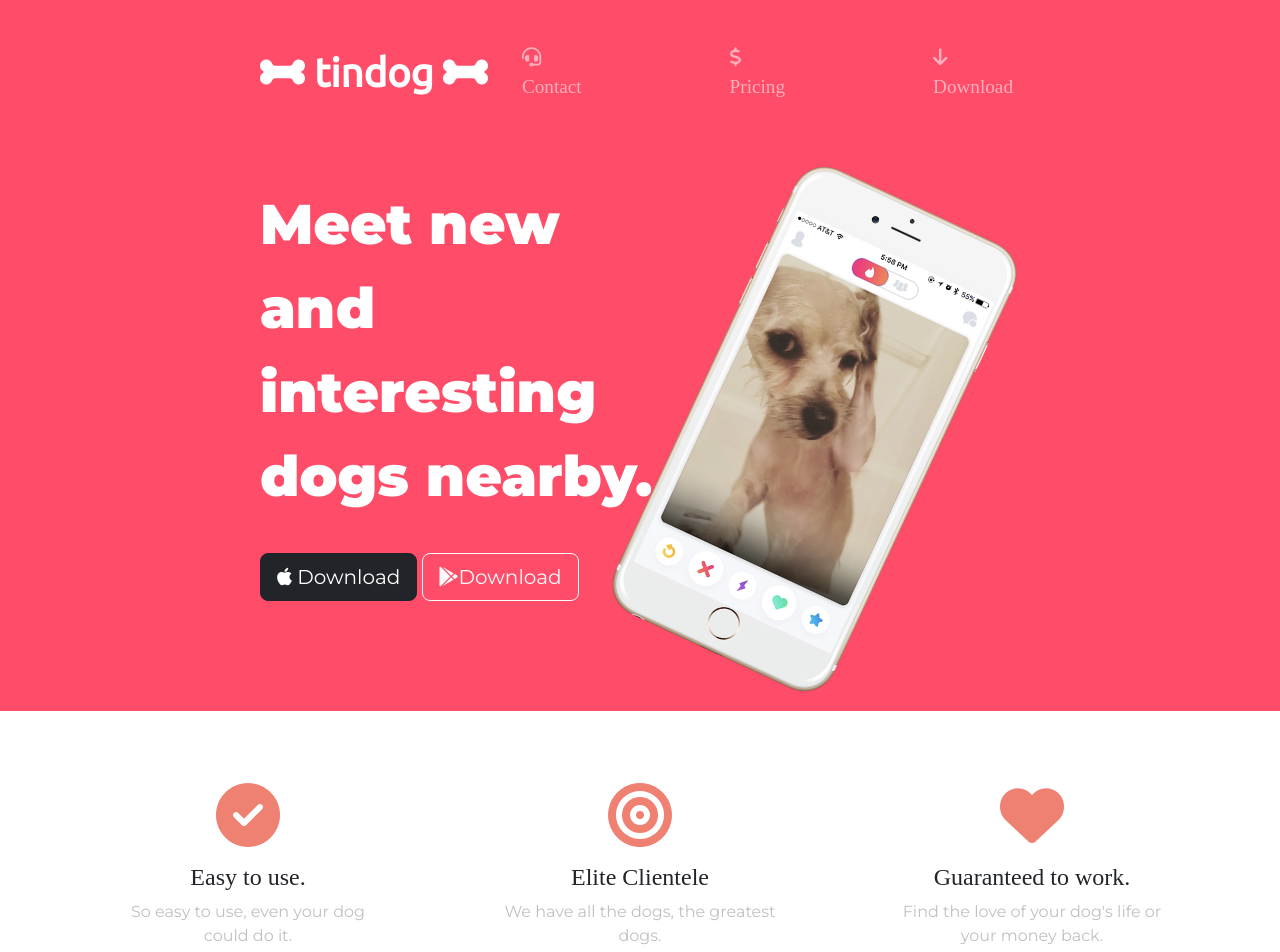
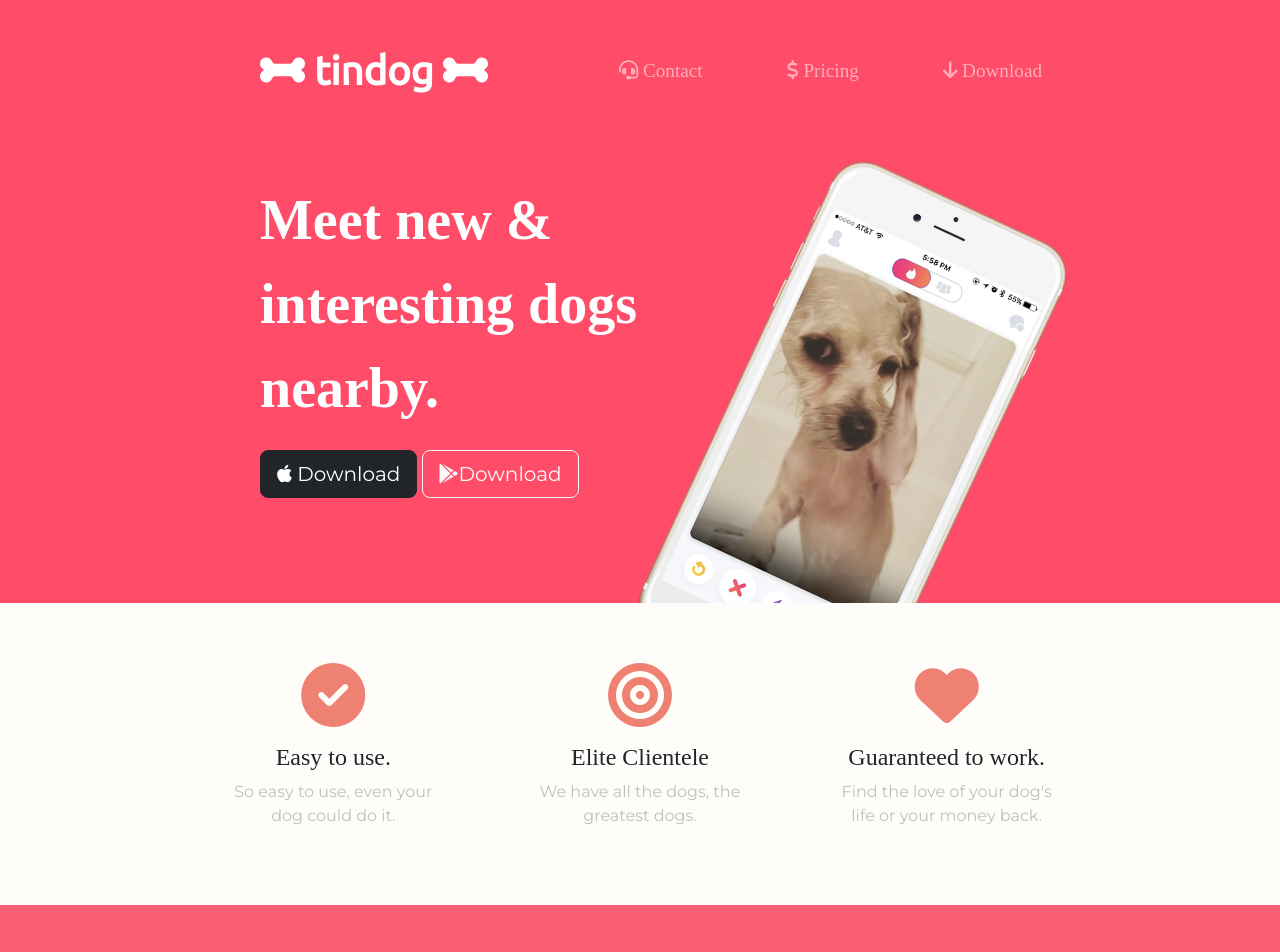
Before and after one commit to pankaj-kb/TinDog, a plain HTML site: page index.html in a window 1280 px wide. Shown: the top 952 px of the page. Drawn offline with nearby package versions, Linux system fonts and the light colour scheme.

Commit message:
minor changes

```diff
--- a/css/styles.css
+++ b/css/styles.css
@@ -8,12 +8,13 @@ body {
     padding-left: 5rem;
 }
 
-.download-buttons {
-    padding-top: 1.7rem;
+.container-fluid {
+    padding: 3% 15% 7%;
 }
 
 h1 {
-    font-family: 'Montserrat', sans-serif;
+    /* font-family: 'Montserrat', sans-serif; */
+    font-family: "Montserrat-Black";
     font-size: 3.5rem;
     line-height: 1.5;
     font-weight: 900;
@@ -35,10 +36,6 @@ p {
     color: #8f8f8f8f;
 }
 
-.container-fluid {
-    padding: 3% 15%;
-}
-
 /* Navigation Bar */
 .navbar {
     padding: 0 0 4.5rem;
@@ -51,8 +48,8 @@ p {
 }
 
 .nav-item {
-    padding: 0 10px;
-    margin-right: 7rem;
+    padding: 0 18px;
+    margin-right: 2rem;
 }
 
 .nav-link {
@@ -60,20 +57,29 @@ p {
     font-family: "Montserrat-Light";
 }
 
+.download-buttons {
+    margin: 5% 3% 5% 0;
+}
+
+
 .title-image {
     width: 60%;
     transform: rotate(25deg);
+    position: absolute;
+    right: 30%
 }
 
 /* features-section */
 
 #features {
-    padding: 1% 5%;
+    padding: 1.5% 15%;
+    background-color: #FFFDF9;
+    position: relative;
 }
 
 .feature-box {
     text-align: center;
-    padding: 5%;
+    padding: 4.5%;
 }
 
 .icon {
@@ -90,7 +96,8 @@ p {
 
 #testimonials {
     text-align: center;
-    background-color: #ff4c68;
+    /* background-color: #ef8172; */
+    background-color: #F85F73;
     color: #fff;
     /* align-items: center; */
 }
@@ -103,7 +110,7 @@ p {
 }
 
 #press {
-    background-color: #ff4c68;
+    background-color: #F85F73;
     text-align: center;
     padding-top: 1;
     padding-bottom: 1%;
--- a/index.html
+++ b/index.html
@@ -70,14 +70,14 @@
       <div class="row">
 
         <div class="col-lg-6">
-          <h1>Meet new and interesting dogs nearby.</h1>
+          <h1>Meet new & <br>interesting dogs <br> nearby.</h1>
           <div class="download-buttons">
             <button type="button" class="btn btn-dark btn-lg"><i class="fa-brands fa-apple"></i> Download</button>
             <button type="button" class="btn btn-outline-light btn-lg"><i class="fab fa-google-play"></i>Download</button>
           </div>
         </div>
 
-        <div class="col-lg-6">
+        <div class="col-lg-6" style="position: relative;">
           <img class="title-image" src="images/iphone6.png" alt="iphone-mockup">
         </div>
 
```
